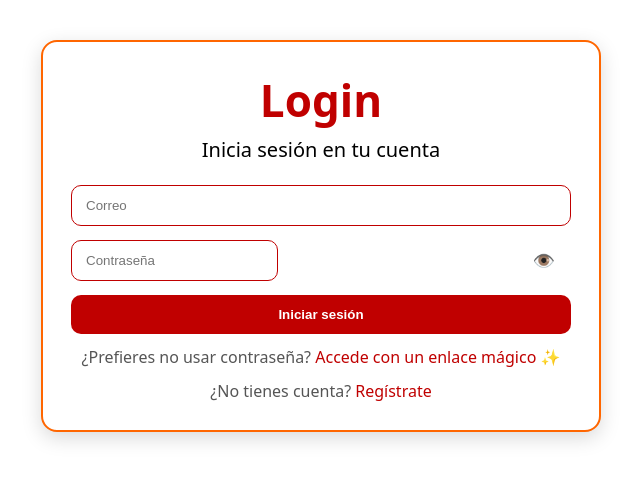
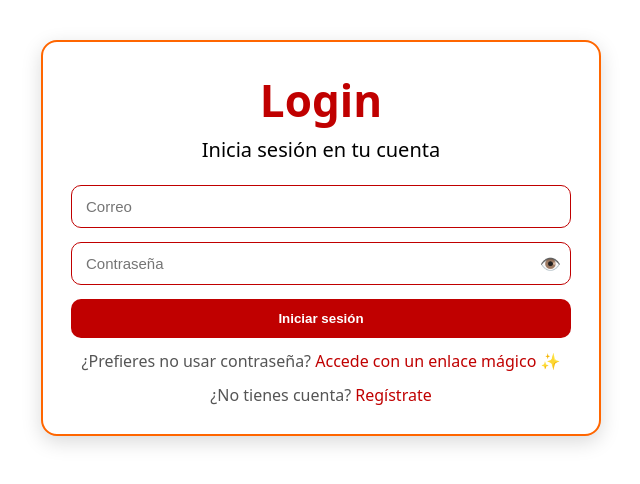
Before and after one commit to Jos3MA56/frontendusuario, a React (Vite) app: page /login in a window 1280 px wide. Shown: the top 484 px of the page, without its empty margins (319-959 px from the left). Built offline with nearby package versions, Linux system fonts and the light colour scheme.

Commit message:
modified:   src/styles.css

```diff
--- a/src/styles.css
+++ b/src/styles.css
@@ -78,23 +78,42 @@ body{
   background:#fff;
   color:#000;
 }
-.field--wrap{
-  position:relative;
-  display:flex;
-  align-items:center;
+/* === Campos de texto === */
+.field--wrap {
+  position: relative;
+  display: flex;
+  align-items: center;
 }
 
-/* Icono de ojo */
-.eye.eye--inside{
-  position:absolute;
-  right:10px;
-  border:none;
-  background:transparent;
-  cursor:pointer;
-  font-size:18px;
-  color:#C00000;
+/* Input */
+.field {
+  width: 100%;
+  padding: 12px 40px 12px 14px; /* deja espacio a la derecha para el ojo */
+  border-radius: 10px;
+  border: 1.5px solid #C00000; /* rojo Pizza Mya */
+  background: #fff;
+  color: #000;
+  font-size: 15px;
 }
 
+/* Ojo dentro del campo (mismo estilo para login y register) */
+.eye.eye--inside {
+  position: absolute;
+  right: 10px;              /* distancia ideal */
+  top: 50%;
+  transform: translateY(-50%);
+  background: transparent;  /* sin fondo gris */
+  border: none;
+  font-size: 17px;
+  color: #C00000;           /* rojo Pizza Mya */
+  cursor: pointer;
+  padding: 0;
+}
+
+/* Efecto hover opcional */
+.eye.eye--inside:hover {
+  color: #FF6600; /* naranja Pizza Mya */
+}
 /* Botones */
 .btn{
   padding:12px 16px;
```
